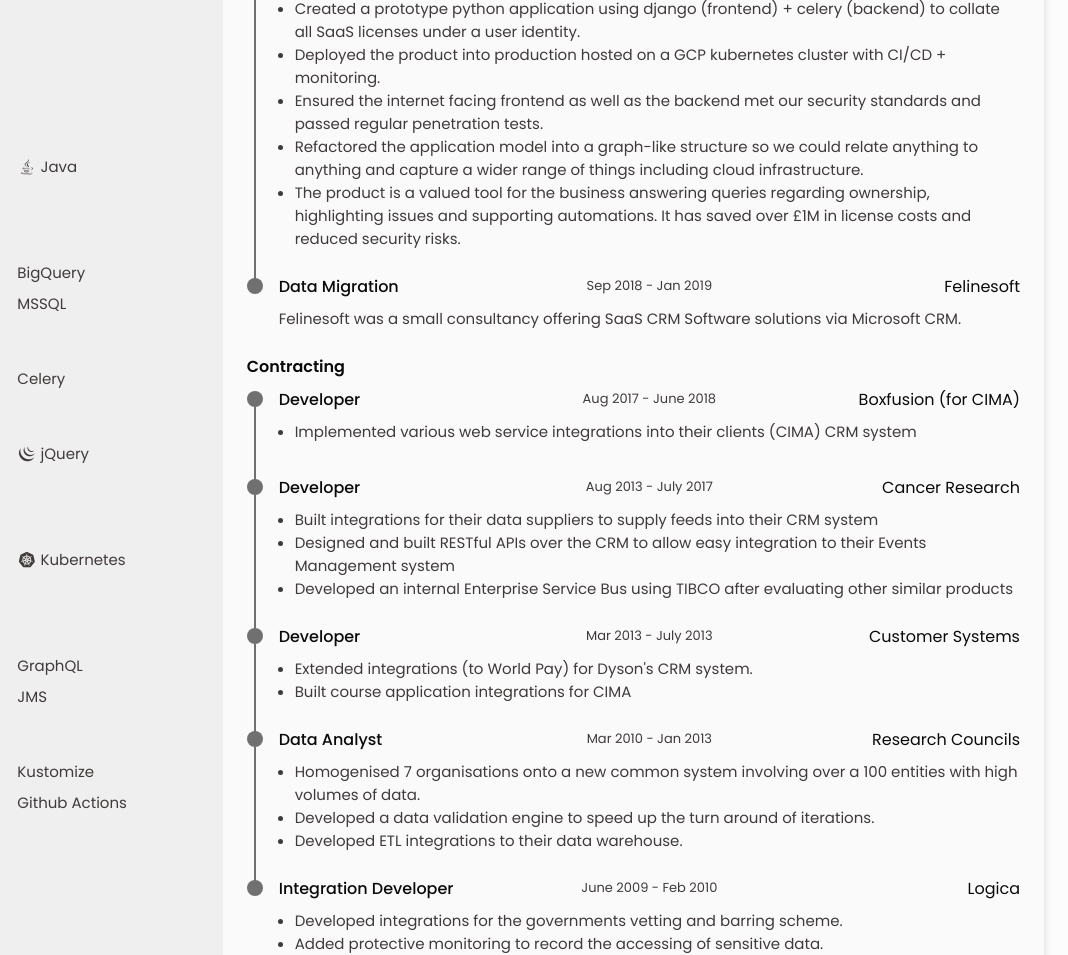
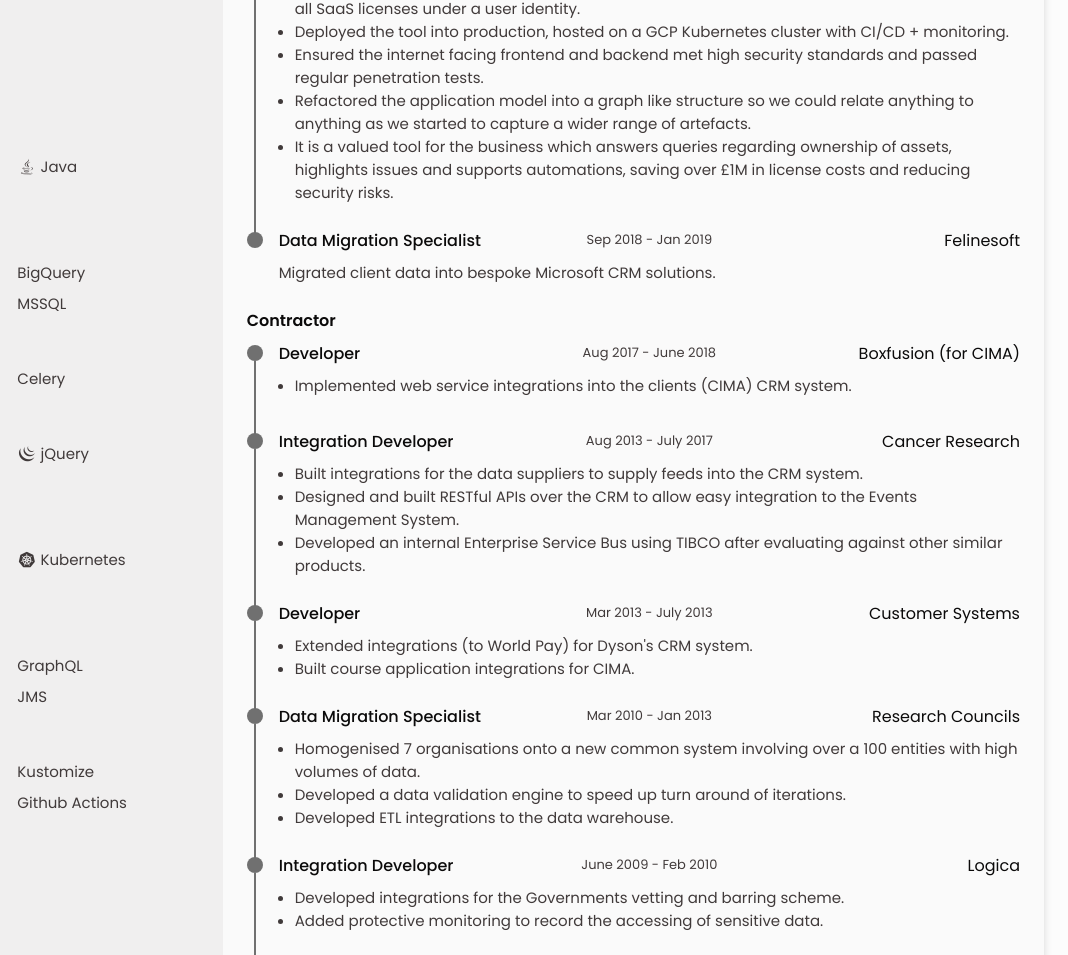
Before and after one commit to daveisagit/daveisagit.github.io, a plain HTML site: page index.html in a window 1280 px wide. Shown: the part 458-1413 px from the top of the page, 212-1280 px from the left. Drawn offline with nearby package versions, Linux system fonts and the light colour scheme.

Commit message:
Editorial

```diff
--- a/index.html
+++ b/index.html
@@ -86,6 +86,7 @@
                             <img src="assets/img/me.jpg" alt="" class="home__img">
                             <h1 class="home__title">Dave Budd</h1>
                             <h3 class="home__profession">Software Engineer / Developer</h3>
+                            <p class="home__webpage">daveisagit.github.io</p>
                             <div>
                                 <a download href="assets/pdf/CV Dave Budd.pdf" class="home__button-mobile">Download</a>
                             </div>
@@ -104,6 +105,7 @@
                             <span class="home__information">
                                 <a href="https://github.com/daveisagit" target="_blank" class="social__link">
                                     <i class="bx bxl-github home__icon"></i> daveisagit
+
                                 </a>
                             </span>
                             <span class="home__information hide-on-pdf">
@@ -263,18 +265,18 @@
                 <!--========== PROFILE ==========-->
                 <section class="profile section" id="profile">
                     <h2 class="section-title hide-on-pdf">Profile</h2>
-                    <p class="profile__description">I have over 25 years experience of projects in various business
-                        sectors including Finance, Banking, Charity, Public Sector, Utilities and Logistics.
+                    <p class="profile__description">I have over 25 years experience of software projects in business
+                        sectors across Finance, Banking, Charities, Public Sector, Utilities and Logistics.
                     </p>
                     <br>
-                    <p class="profile__description">I primarily work in development roles but have also done Analysis,
-                        Design, Data Migration, Integration and DevOps. I have experienced a wide range of
-                        technologies and languages and I am proficient in picking up new ones very quickly.
+                    <p class="profile__description">I primarily work in Development roles and am also experienced in
+                        Analysis, Design, Data Migration, Integration and DevOps. I am confident in my skill set and
+                        proficient in picking up new technology and languages very quickly.
                     </p>
                 </section>
 
                 <!--========== EXPERIENCE ==========-->
-                <section class="experience section" id="experience">
+                <section class=" experience section" id="experience">
 
                     <h2 class="section-title hide-on-pdf">Experience</h2>
 
@@ -294,20 +296,23 @@
                                     <span class="experience__company">OVO Energy</span>
                                 </div>
                                 <ul class="experience__description">
-                                    <li>Helped decommission an outdated in-house FTP/MFT system.</li>
-                                    <li>Created a prototype python application using django (frontend) + celery
+                                    <li>Created a prototype Python application using Django (frontend) + Celery
                                         (backend) to collate all SaaS licenses under a user identity.</li>
-                                    <li>Deployed the product into production hosted on a GCP kubernetes cluster with
+                                    <li>Deployed the tool into production, hosted on a GCP Kubernetes cluster
+                                        with
                                         CI/CD + monitoring.
                                     </li>
-                                    <li>Ensured the internet facing frontend as well as the backend met our security
+                                    <li>Ensured the internet facing frontend and backend met high security
                                         standards and passed regular penetration tests.</li>
-                                    <li>Refactored the application model into a graph-like structure so we could relate
-                                        anything to anything and capture a wider range of things including cloud
-                                        infrastructure.</li>
-                                    <li>The product is a valued tool for the business answering queries regarding
-                                        ownership, highlighting issues and supporting automations. It has saved over £1M
-                                        in license costs and reduced security risks.
+                                    <li>Refactored the application model into a graph like structure so we could
+                                        relate
+                                        anything to anything as we started to capture a wider range of
+                                        artefacts.
+                                    </li>
+                                    <li>It is a valued tool for the business which answers queries regarding
+                                        ownership of assets, highlights issues and supports automations, saving
+                                        over £1M
+                                        in license costs and reducing security risks.
                                     </li>
                                 </ul>
                             </div>
@@ -320,24 +325,20 @@
                             </div>
                             <div class="experience__data bd-grid">
                                 <div class="experience__header">
-                                    <h3 class="experience__title">Data Migration</h3>
+                                    <h3 class="experience__title">Data Migration Specialist</h3>
                                     <span class="experience__dates">Sep 2018 - Jan 2019</span>
                                     <span class="experience__company">Felinesoft</span>
                                 </div>
-                                <p class="experience__description">Felinesoft was a small consultancy offering SaaS CRM
-                                    Software solutions via Microsoft CRM.
+                                <p class="experience__description">Migrated client data into bespoke Microsoft
+                                    CRM
+                                    solutions.
                                 </p>
                             </div>
                         </div>
 
-                        <!-- <div class="experience__note">
-                            <p>Up to this point I had being working as a contractor for 20 years involving a lot of
-                                travel and decided I wanted to be more permanently based in Bristol.</p>
-                        </div> -->
-
                     </div>
 
-                    <h3 class="section-subtitle">Contracting</h3>
+                    <h3 class="section-subtitle">Contractor</h3>
 
                     <div class="experience__container bd-grid">
 
@@ -353,8 +354,8 @@
                                     <span class="experience__company">Boxfusion (for CIMA)</span>
                                 </div>
                                 <ul class="experience__description">
-                                    <li>Implemented various web service integrations into their clients (CIMA) CRM
-                                        system</li>
+                                    <li>Implemented web service integrations into the clients (CIMA) CRM system.
+                                    </li>
                                 </ul>
                                 <div style="width: 100%;"></div>
                             </div>
@@ -367,18 +368,20 @@
                             </div>
                             <div class="experience__data bd-grid">
                                 <div class="experience__header">
-                                    <h3 class="experience__title">Developer</h3>
+                                    <h3 class="experience__title">Integration Developer</h3>
                                     <span class="experience__dates">Aug 2013 - July 2017</span>
                                     <span class="experience__company">Cancer Research</span>
                                 </div>
                                 <ul class="experience__description">
-                                    <li>Built integrations for their data suppliers to supply feeds into their CRM
-                                        system
+                                    <li>Built integrations for the data suppliers to supply feeds into the CRM
+                                        system.
                                     </li>
-                                    <li>Designed and built RESTful APIs over the CRM to allow easy integration to their
-                                        Events Management system</li>
-                                    <li>Developed an internal Enterprise Service Bus using TIBCO after evaluating other
-                                        similar products</li>
+                                    <li>Designed and built RESTful APIs over the CRM to allow easy integration
+                                        to the
+                                        Events Management System.</li>
+                                    <li>Developed an internal Enterprise Service Bus using TIBCO after
+                                        evaluating
+                                        against other similar products.</li>
                                 </ul>
                             </div>
                         </div>
@@ -396,7 +399,7 @@
                                 </div>
                                 <ul class="experience__description">
                                     <li>Extended integrations (to World Pay) for Dyson's CRM system.</li>
-                                    <li>Built course application integrations for CIMA</li>
+                                    <li>Built course application integrations for CIMA.</li>
                                 </ul>
                             </div>
                         </div>
@@ -408,19 +411,42 @@
                             </div>
                             <div class="experience__data bd-grid">
                                 <div class="experience__header">
-                                    <h3 class="experience__title">Data Analyst</h3>
+                                    <h3 class="experience__title">Data Migration Specialist</h3>
                                     <span class="experience__dates">Mar 2010 - Jan 2013</span>
                                     <span class="experience__company">Research Councils</span>
                                 </div>
                                 <ul class="experience__description">
-                                    <li>Homogenised 7 organisations onto a new common system involving over a 100
+                                    <li>Homogenised 7 organisations onto a new common system involving over a
+                                        100
                                         entities with high volumes of data.</li>
-                                    <li>Developed a data validation engine to speed up the turn around of iterations.
+                                    <li>Developed a data validation engine to speed up turn around of
+                                        iterations.
                                     </li>
-                                    <li>Developed ETL integrations to their data warehouse.</li>
+                                    <li>Developed ETL integrations to the data warehouse.</li>
                                 </ul>
                             </div>
                         </div>
+
+                        <div class="experience__content">
+                            <div class="experience__time">
+                                <span class="experience__rounder"></span>
+                                <span class="experience__line"></span>
+                            </div>
+                            <div class="experience__data bd-grid">
+                                <div class="experience__header">
+                                    <h3 class="experience__title">Integration Developer</h3>
+                                    <span class="experience__dates">June 2009 - Feb 2010</span>
+                                    <span class="experience__company">Logica</span>
+                                </div>
+                                <ul class="experience__description">
+                                    <li>Developed integrations for the Governments vetting and barring scheme.
+                                    </li>
+                                    <li>Added protective monitoring to record the accessing of sensitive data.
+                                    </li>
+                                </ul>
+                            </div>
+                        </div>
+
 
                         <div class="experience__content">
                             <div class="experience__time">
@@ -429,17 +455,20 @@
                             </div>
                             <div class="experience__data bd-grid">
                                 <div class="experience__header">
-                                    <h3 class="experience__title">Integration Developer</h3>
-                                    <span class="experience__dates">June 2009 - Feb 2010</span>
-                                    <span class="experience__company">Logica</span>
+                                    <h3 class="experience__title">Developer</h3>
+                                    <span class="experience__dates">1998 - Mar 2009</span>
+                                    <span class="experience__company">Various</span>
                                 </div>
-                                <ul class="experience__description">
-                                    <li>Developed integrations for the governments vetting and barring scheme.</li>
+                                <p class="experience__description">Contracted at Atos Origin, Threadneedle, Nuon
+                                    (Dutch
+                                    energy company), Npower, Calortex as developer.
+                                </p>
+                                <!-- <ul class="experience__description">
+                                    <li>Developed integrations for the Governments vetting and barring scheme.</li>
                                     <li>Added protective monitoring to record the accessing of sensitive data.</li>
-                                </ul>
+                                </ul> -->
                             </div>
                         </div>
-
 
                     </div>
 
@@ -476,10 +505,11 @@
                     </div>
 
                     <p class="interests__container hide-on-pdf">I play guitar in jazz combo, organize the Bristol
-                        Mathsjam and enjoy a bit over 50's rowing.
+                        <a href="https://www.mathsjam.com/" target="_blank">Mathsjam</a> and enjoy a bit over 50's
+                        rowing.
                     </p>
                     <p class="interests__container hide-on-pdf">I also run a kids chess club at our local library and
-                        volunteer with Action Tutoring.
+                        volunteer with <a href="https://actiontutoring.org.uk/" target="_blank">Action Tutoring</a>.
                     </p>
 
                 </section>
```
Also changed, not shown: assets/css/styles.css (+12 -7 lines), 1 other file.
